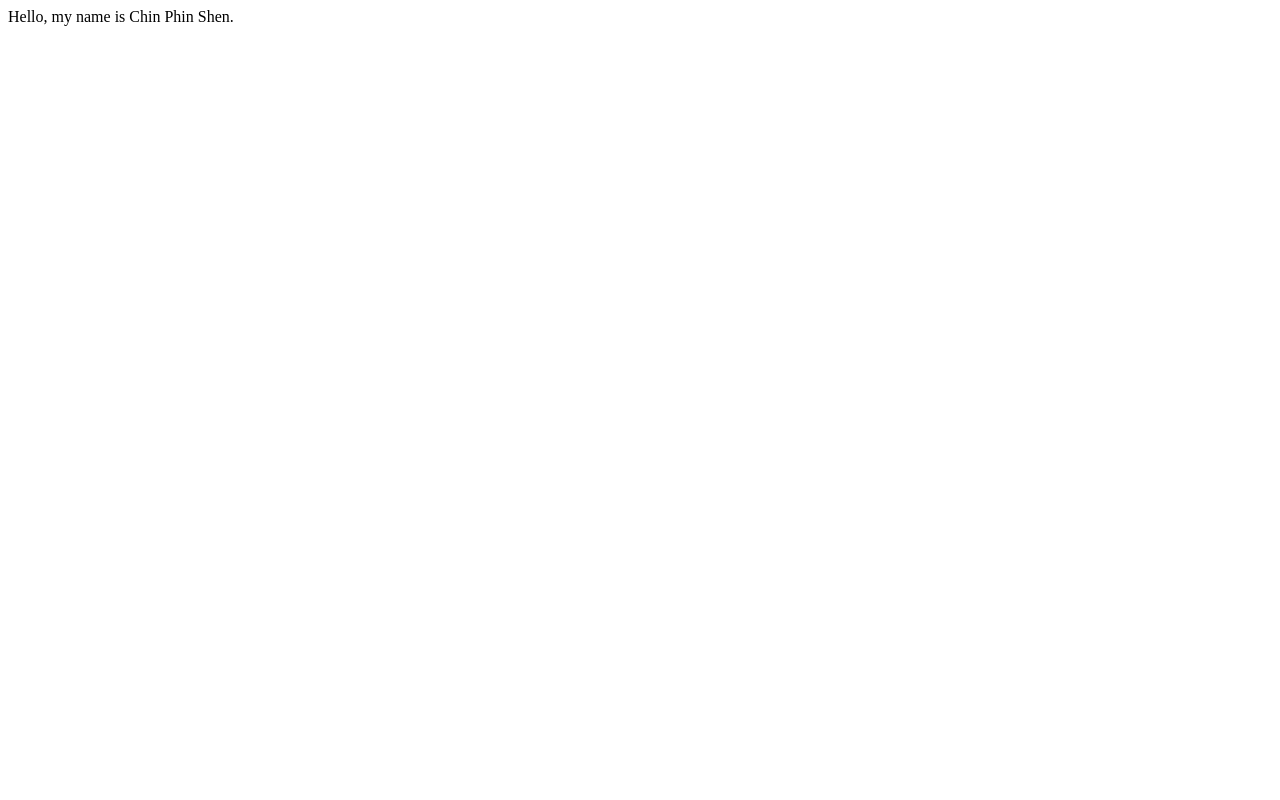
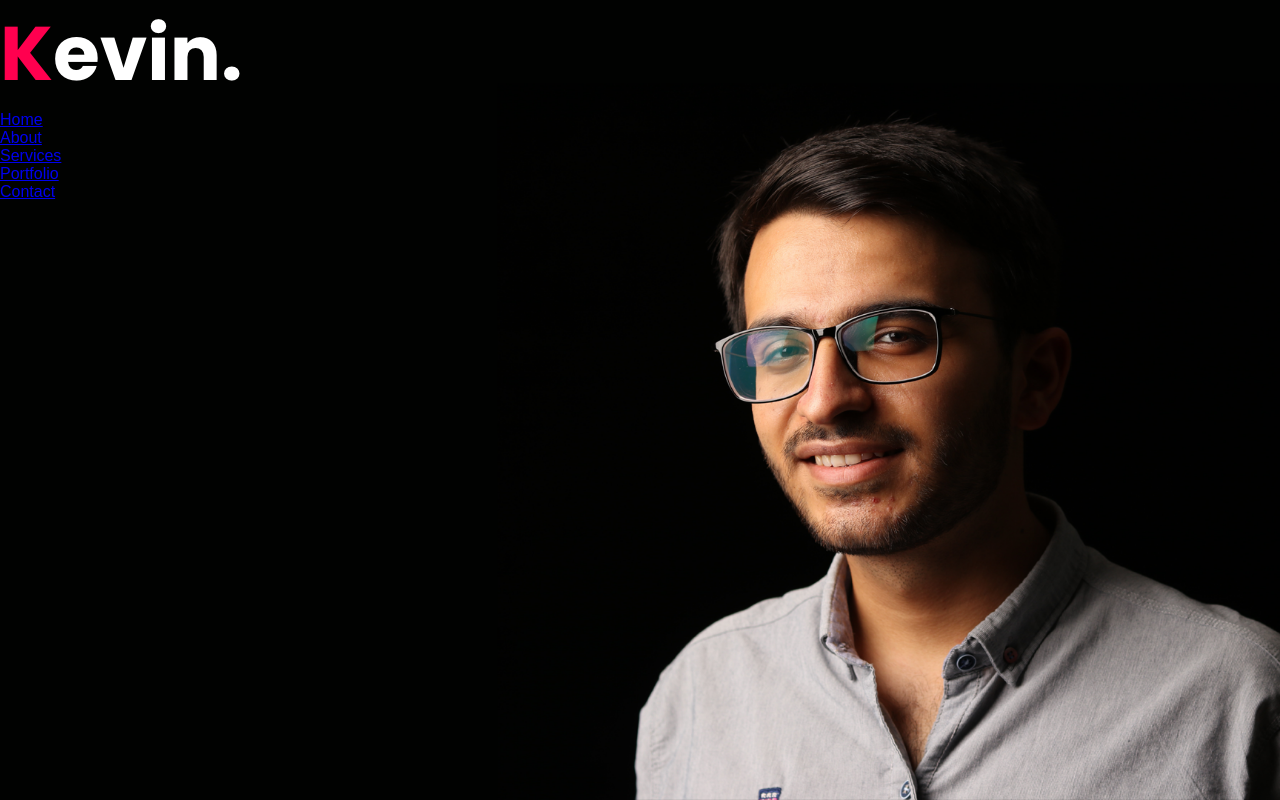
Before and after one commit to phinshen/portfolio-project, a website: page index.html in a window 1280 px wide. Drawn offline with Linux system fonts and the light colour scheme.

Commit message:
Added logo and header

```diff
--- a/index.html
+++ b/index.html
@@ -1,16 +1,27 @@
 <!DOCTYPE html>
-<html>
+<html lang="en">
+<head>
+    <meta charset="UTF-8">
+    <meta name="viewport" content="width=device-width, initial-scale=1.0">
+    <title>Personal Portfolio Website</title>
+    <link rel="stylesheet" href="style.css">
+</head>
+<body>
+<div id="header">
+  <div class="container">
+    <nav>
+      <img src="images/logo.png" class="logo">
+      <ul>
+        <li><a href="#">Home</a></li>
+        <li><a href="#">About</a></li>
+        <li><a href="#">Services</a></li>
+        <li><a href="#">Portfolio</a></li>
+        <li><a href="#">Contact</a></li>
+      </ul>
+    </nav>
+  </div>
 
-<head>
-  <meta charset="utf-8">
-  <meta name="viewport" content="width=device-width">
-  <title>Phin Shen's Portfolio</title>
-  <link href="style.css" rel="stylesheet" type="text/css" />
-</head>
+</div>
 
-<body>
-  Hello, my name is Chin Phin Shen.
-  <script src="script.js"></script>
 </body>
-
 </html>
--- a/style.css
+++ b/style.css
@@ -1,4 +1,19 @@
-html {
-  height: 100%;
+*{
+  margin: 0;
+  padding: 0;
+  font-family: 'Poppins', sans-serif;
+  box-sizing: border-box;
+}
+
+body {
+  background: #080808;
+  color: white;
+}
+
+#header {
   width: 100%;
+  height: 100vh;
+  background-image: url(images/background.png);
+  background-size: cover;
+  background-position: center;
 }
```
Also changed, not shown: images/background.png (added), images/logo.png (added), images/phone-background.png (added), images/user.png (added), images/work-1.png (added), images/work-2.png (added), images/work-3.png (added), 1 other file.
